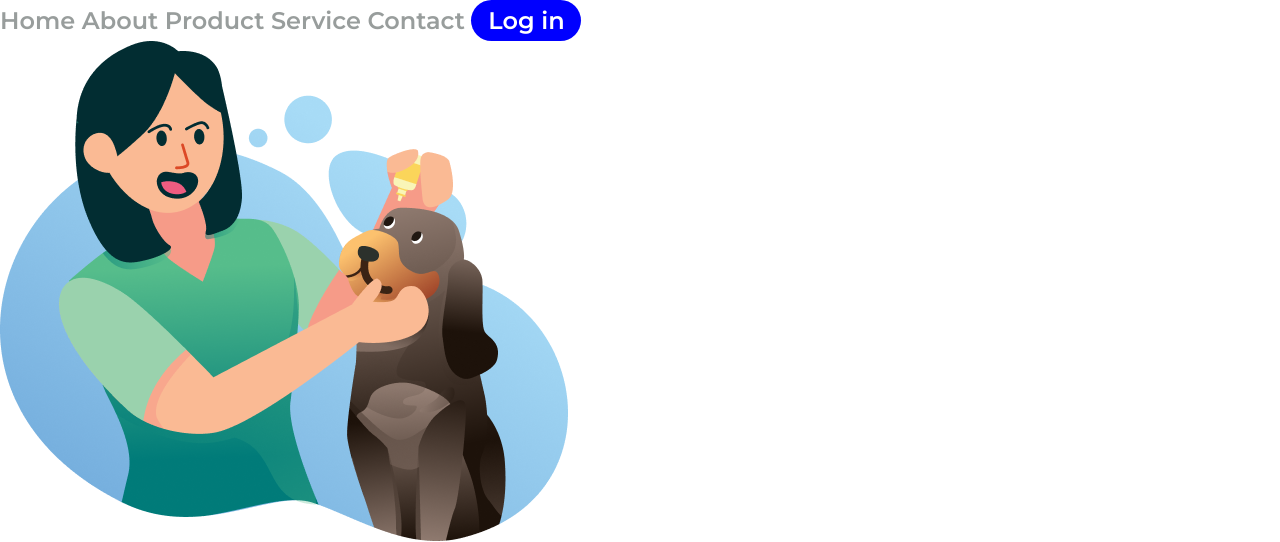
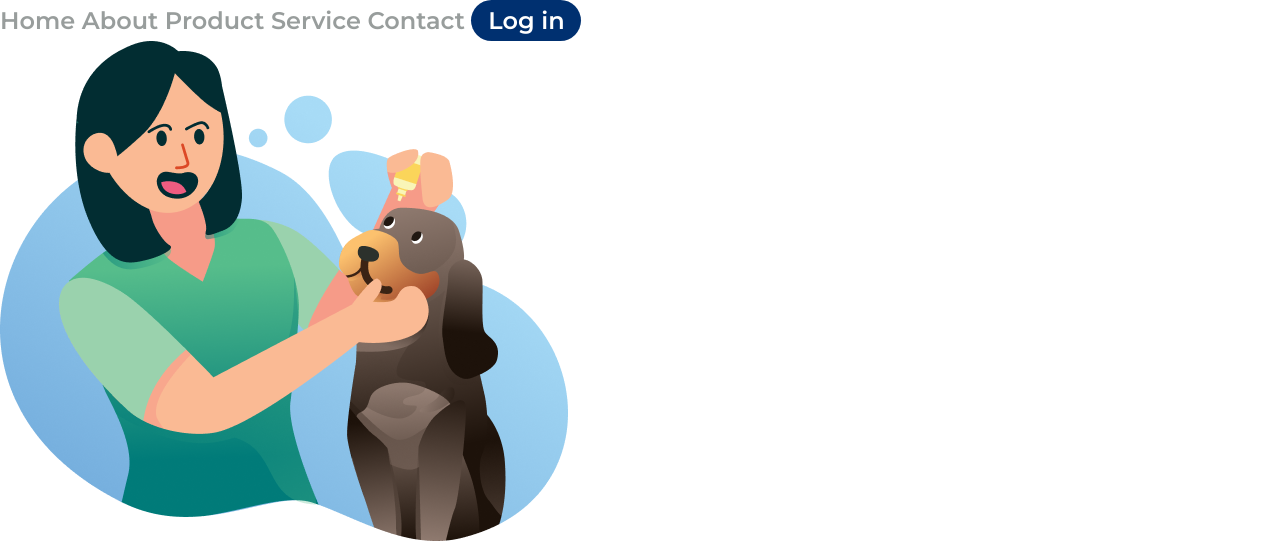
Before and after one commit to ferpantoja/primeiro-projeto---CSS, a plain HTML site: page index.html in a window 1280 px wide. In both pictures the pointer is over the button "Log in". Shown: the top 542 px of the page. Drawn offline with Linux system fonts and the light colour scheme.

Commit message:
alteracao na cor button e no titulo projeto

```diff
--- a/index.html
+++ b/index.html
@@ -9,7 +9,7 @@
     <meta http-equiv="X-UA-Compatible" content="IE=edge">
     <meta name="viewport" content="width=device-width, initial-scale=1.0">
     <link rel="stylesheet" href="./style.css">
-    <title>Primeiro projeto - CSS</title>
+    <title>Projeto Responsdividade</title>
     <link rel="preconnect" href="https://fonts.googleapis.com">
     <link rel="preconnect" href="https://fonts.gstatic.com" crossorigin>
     <link href="https://fonts.googleapis.com/css2?family=Montserrat:wght@400;500;600;700;900&display=swap" rel="stylesheet">
--- a/style.css
+++ b/style.css
@@ -25,7 +25,7 @@
         cursor: pointer;
 }
 .button1:hover{
-    background: blue;
+    background: #003070;
 }
 .button2{
     background: #ADFF00;
```
